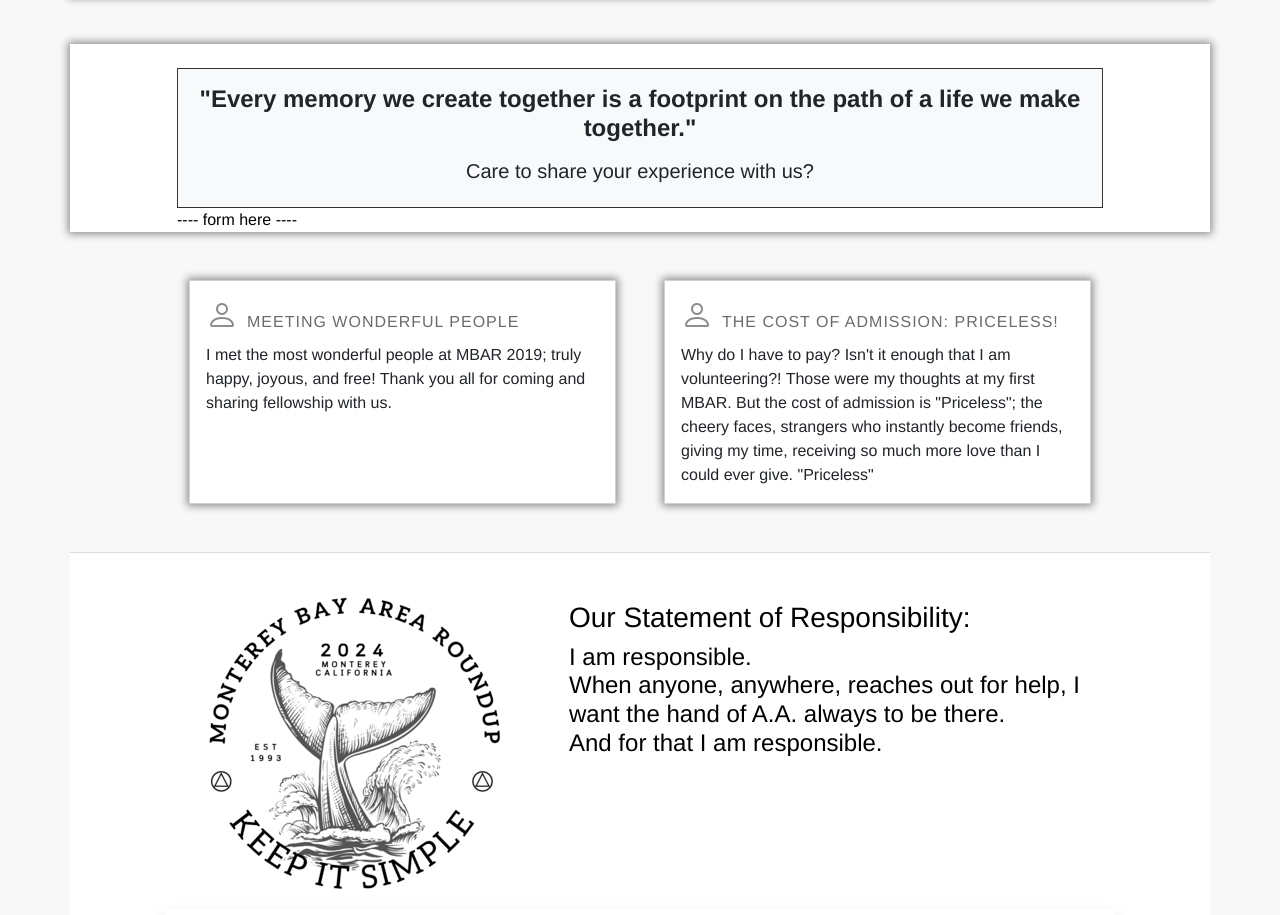
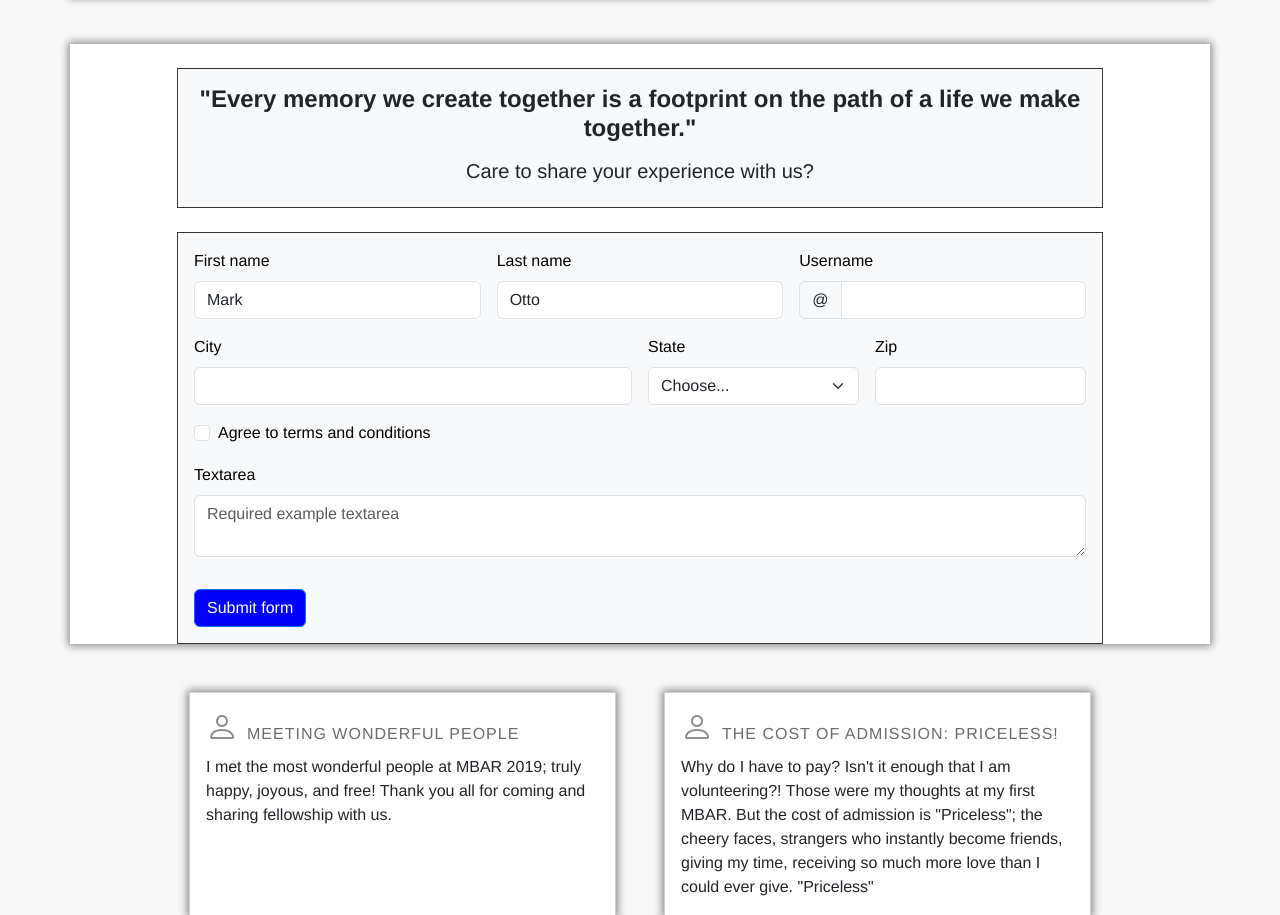
Before and after one commit to philemmons/mbar, a PHP site: page /memories.php in a window 1280 px wide. Shown: the part 875-1790 px from the top of the page. Run offline with PHP 8.4, Linux system fonts and the light colour scheme.

Commit message:
frontend form

```diff
--- a/memories.php
+++ b/memories.php
@@ -63,8 +63,83 @@
                     </h4>
                     <p class="mb-6 h5 text-dark">Care to share your experience with us?</p>
                 </div>
-                <div>
-                    ---- form here ----
+            </div>
+
+            <div class="col-xl-10 col-lg-10 col-md-12 pt-4">
+                <div class="p-3 text-bg-light hero-text-border" title="Monterey Bay Area Roundup since 1993.">
+
+                    <form class="row g-3 needs-validation" novalidate>
+                        <div class="col-md-4">
+                            <label for="validationCustom01" class="form-label">First name</label>
+                            <input type="text" class="form-control" id="validationCustom01" value="Mark" required>
+                            <div class="valid-feedback">
+                                Looks good!
+                            </div>
+                        </div>
+                        <div class="col-md-4">
+                            <label for="validationCustom02" class="form-label">Last name</label>
+                            <input type="text" class="form-control" id="validationCustom02" value="Otto" required>
+                            <div class="valid-feedback">
+                                Looks good!
+                            </div>
+                        </div>
+                        <div class="col-md-4">
+                            <label for="validationCustomUsername" class="form-label">Username</label>
+                            <div class="input-group has-validation">
+                                <span class="input-group-text" id="inputGroupPrepend">@</span>
+                                <input type="text" class="form-control" id="validationCustomUsername" aria-describedby="inputGroupPrepend" required>
+                                <div class="invalid-feedback">
+                                    Please choose a username.
+                                </div>
+                            </div>
+                        </div>
+                        <div class="col-md-6">
+                            <label for="validationCustom03" class="form-label">City</label>
+                            <input type="text" class="form-control" id="validationCustom03" required>
+                            <div class="invalid-feedback">
+                                Please provide a valid city.
+                            </div>
+                        </div>
+                        <div class="col-md-3">
+                            <label for="validationCustom04" class="form-label">State</label>
+                            <select class="form-select" id="validationCustom04" required>
+                                <option selected disabled value="">Choose...</option>
+                                <option>...</option>
+                            </select>
+                            <div class="invalid-feedback">
+                                Please select a valid state.
+                            </div>
+                        </div>
+                        <div class="col-md-3">
+                            <label for="validationCustom05" class="form-label">Zip</label>
+                            <input type="text" class="form-control" id="validationCustom05" required>
+                            <div class="invalid-feedback">
+                                Please provide a valid zip.
+                            </div>
+                        </div>
+                        <div class="col-12">
+                            <div class="form-check">
+                                <input class="form-check-input" type="checkbox" value="" id="invalidCheck" required>
+                                <label class="form-check-label" for="invalidCheck">
+                                    Agree to terms and conditions
+                                </label>
+                                <div class="invalid-feedback">
+                                    You must agree before submitting.
+                                </div>
+                            </div>
+                        </div>
+                        <div class="mb-3">
+                            <label for="validationTextarea" class="form-label">Textarea</label>
+                            <textarea class="form-control" id="validationTextarea" placeholder="Required example textarea" required></textarea>
+                            <div class="invalid-feedback">
+                                Please enter a message in the textarea.
+                            </div>
+                        </div>
+
+                        <div class="col-12">
+                            <button class="btn btn-primary" type="submit">Submit form</button>
+                        </div>
+                    </form>
                 </div>
             </div>
         </div>
@@ -91,10 +166,31 @@
                     </div>
                 </div>
             </div>
-</section>
+    </section>
 
 </main>
 <?php include 'footer.inc' ?>
+<script>
+    // Example starter JavaScript for disabling form submissions if there are invalid fields
+    (() => {
+        'use strict'
+
+        // Fetch all the forms we want to apply custom Bootstrap validation styles to
+        const forms = document.querySelectorAll('.needs-validation')
+
+        // Loop over them and prevent submission
+        Array.from(forms).forEach(form => {
+            form.addEventListener('submit', event => {
+                if (!form.checkValidity()) {
+                    event.preventDefault()
+                    event.stopPropagation()
+                }
+
+                form.classList.add('was-validated')
+            }, false)
+        })
+    })()
+</script>
 </body>
 
 </html>
```
